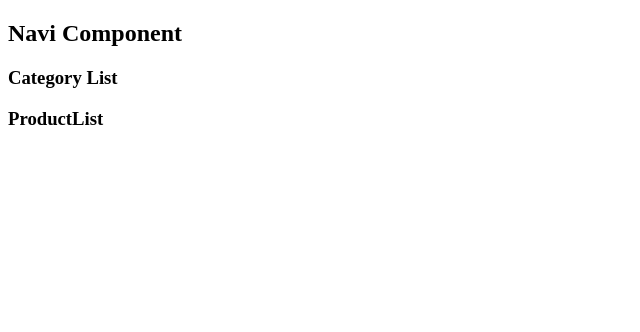
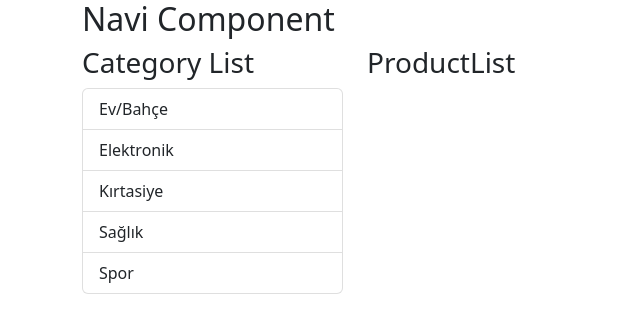
Before and after one commit to ouzzkp/react-course, a React (Create React App) app in the folder intro/: page / in a window 1280 px wide. Shown: the top 332 px of the page, without its empty margins (0-640 px from the left). Built offline with nearby package versions, Linux system fonts and the light colour scheme.

Commit message:
Setup the Reacstrap and Bootstrap

```diff
--- a/intro/package.json
+++ b/intro/package.json
@@ -6,13 +6,15 @@
     "@testing-library/jest-dom": "^5.16.5",
     "@testing-library/react": "^13.4.0",
     "@testing-library/user-event": "^13.5.0",
+    "bootstrap": "^5.2.3",
     "react": "^18.2.0",
     "react-dom": "^18.2.0",
-    "react-scripts": "5.0.1",
+    "react-scripts": "^2.1.3",
+    "reactstrap": "^9.1.9",
     "web-vitals": "^2.1.4"
   },
   "scripts": {
-    "start": "react-scripts start",
+    "start": "react-scripts --openssl-legacy-provider start",
     "build": "react-scripts build",
     "test": "react-scripts test",
     "eject": "react-scripts eject"
--- a/intro/src/App.js
+++ b/intro/src/App.js
@@ -2,14 +2,27 @@ import React from "react";
 import Navi from "./Navi";
 import CategoryList from "./CategoryList";
 import ProductList from "./ProductList";
+import { Container, Row, Col } from 'reactstrap'
 
 
 function App() {
   return (
     <div>
-      <Navi />
-      <CategoryList />
-      <ProductList />
+      <Container>
+        <Row>
+          <Row>
+            <Navi />
+          </Row>
+          <Col xs="3">
+          <CategoryList />
+          </Col>
+          <Col xs="9">
+          <ProductList />
+        </Col>
+          </Row>
+      </Container>
+
+
     </div>
   );
 }
--- a/intro/src/CategoryList.js
+++ b/intro/src/CategoryList.js
@@ -1,10 +1,18 @@
 import React, { Component } from 'react'
+import { ListGroup, ListGroupItem } from 'reactstrap'
 
 export default class CategoryList extends Component {
     render() {
         return (
             <div>
                 <h3>Category List</h3>
+                <ListGroup>
+                    <ListGroupItem>Ev/Bahçe</ListGroupItem>
+                    <ListGroupItem>Elektronik</ListGroupItem>
+                    <ListGroupItem>Kırtasiye</ListGroupItem>
+                    <ListGroupItem>Sağlık</ListGroupItem>
+                    <ListGroupItem>Spor</ListGroupItem>
+                </ListGroup>
             </div>
         )
     }
--- a/intro/src/index.js
+++ b/intro/src/index.js
@@ -2,6 +2,7 @@ import React from 'react';
 import ReactDOM from 'react-dom/client';
 import App from './App';
 import reportWebVitals from './reportWebVitals';
+import 'bootstrap/dist/css/bootstrap.min.css'
 
 const root = ReactDOM.createRoot(document.getElementById('root'));
 root.render(
```
Also changed, not shown: 1 other file (tests, documents, lock files or other folders).
